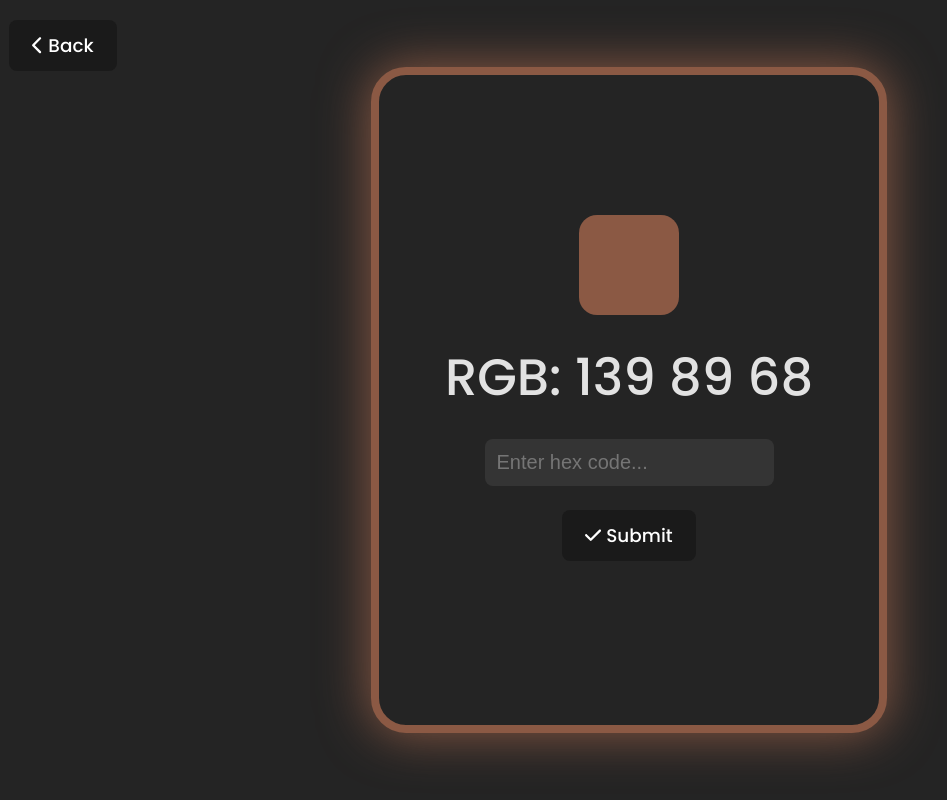
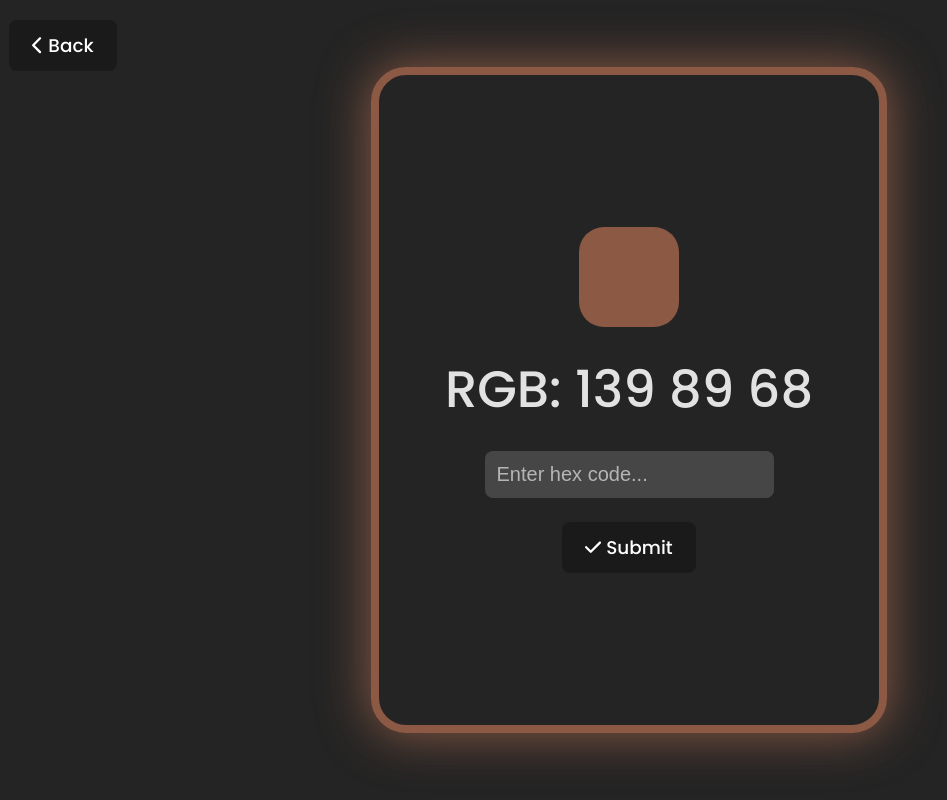
Before and after one commit to maciekt07/fdghgfhg, a Vue app: page / in a window 1280 px wide. Both pictures are taken after a click on the button "Start". Shown: the whole page, without its empty margins (11-958 px from the left). Built offline with nearby package versions, Linux system fonts and the light colour scheme.

Commit message:
basic fix

```diff
--- a/src/App.vue
+++ b/src/App.vue
@@ -107,8 +107,8 @@ export default main;
       v-if="(start && !messageVisible) || (tooShort && start)"
       @click="submitCheck"
     >
-      <fa icon="check" />&nbsp;Submit</button
-    ><br v-if="start" />
+      <fa icon="check" />&nbsp;Submit
+    </button>
 
     <button v-if="(messageVisible && !tooShort) || !start" @click="random">
       <span v-if="!start"> <fa icon="play" /> &nbsp;Start</span>
@@ -128,33 +128,6 @@ export default main;
 
 <style lang="scss" scoped>
 @use "style" as *;
-input[type="text"] {
-  font-size: 20px;
-  padding: 10px;
-  border-radius: 8px;
-  border: 2px solid transparent;
-  transition: 0.2s;
-  background: rgb(52, 52, 52);
-  color: white;
-  &:disabled {
-    cursor: not-allowed;
-    color: darken($color: white, $amount: 25);
-  }
-  &:hover {
-    border-color: v-bind(clr);
-    &:disabled {
-      border: 2px solid transparent;
-    }
-  }
-  &.error:focus,
-  &.error:focus-visible {
-    @include inputFocus($error);
-  }
-  &.success:focus,
-  &.success:focus-visible {
-    @include inputFocus($success);
-  }
-}
 
 .back {
   top: 0;
@@ -198,7 +171,7 @@ input[type="text"] {
   width: 100px;
   height: 100px;
   background: v-bind(clr);
-  border-radius: 18px;
+  border-radius: 25px;
   transition: 0.3s;
 }
 </style>
--- a/src/components/Footer.vue
+++ b/src/components/Footer.vue
@@ -38,6 +38,7 @@ a {
   color: $linkColor;
   display: inline-block;
   position: relative;
+  text-decoration: none;
   @include footerSelection();
   &::after {
     content: "";
--- a/src/components/Points.vue
+++ b/src/components/Points.vue
@@ -8,11 +8,13 @@ defineProps({
 </template>
 
 <style lang="scss" scoped>
+@use "../style.scss" as *;
 div {
+  transition: 0.3s;
   text-align: left;
   font-size: 18px;
   margin-right: 350px;
-  background: rgb(77, 77, 77);
+  background: $inputBackground;
   border-radius: 6px;
   padding: 8px;
 }
--- a/src/style.scss
+++ b/src/style.scss
@@ -2,6 +2,7 @@
 $linkColor: #3abdff;
 $success: green;
 $error: red;
+$inputBackground: rgb(70, 70, 70);
 
 @mixin inputFocus($clr) {
   outline: 3px solid $clr;
@@ -47,6 +48,37 @@ body {
 h1 {
   font-size: 3.2em;
   line-height: 1.1;
+}
+
+input[type="text"] {
+  font-size: 20px;
+  padding: 10px;
+  border-radius: 8px;
+  border: 2px solid transparent;
+  transition: 0.2s;
+  background: $inputBackground;
+  color: white;
+  &::placeholder {
+    color: transparentize($color: #ffffff, $amount: 0.4);
+  }
+  &:disabled {
+    cursor: not-allowed;
+    color: darken($color: white, $amount: 25);
+  }
+  &:hover {
+    border-color: v-bind(clr);
+    &:disabled {
+      border: 2px solid transparent;
+    }
+  }
+  &.error:focus,
+  &.error:focus-visible {
+    @include inputFocus($error);
+  }
+  &.success:focus,
+  &.success:focus-visible {
+    @include inputFocus($success);
+  }
 }
 
 button {
```
Also changed, not shown: 5 other files (tests, documents, lock files or other folders).
